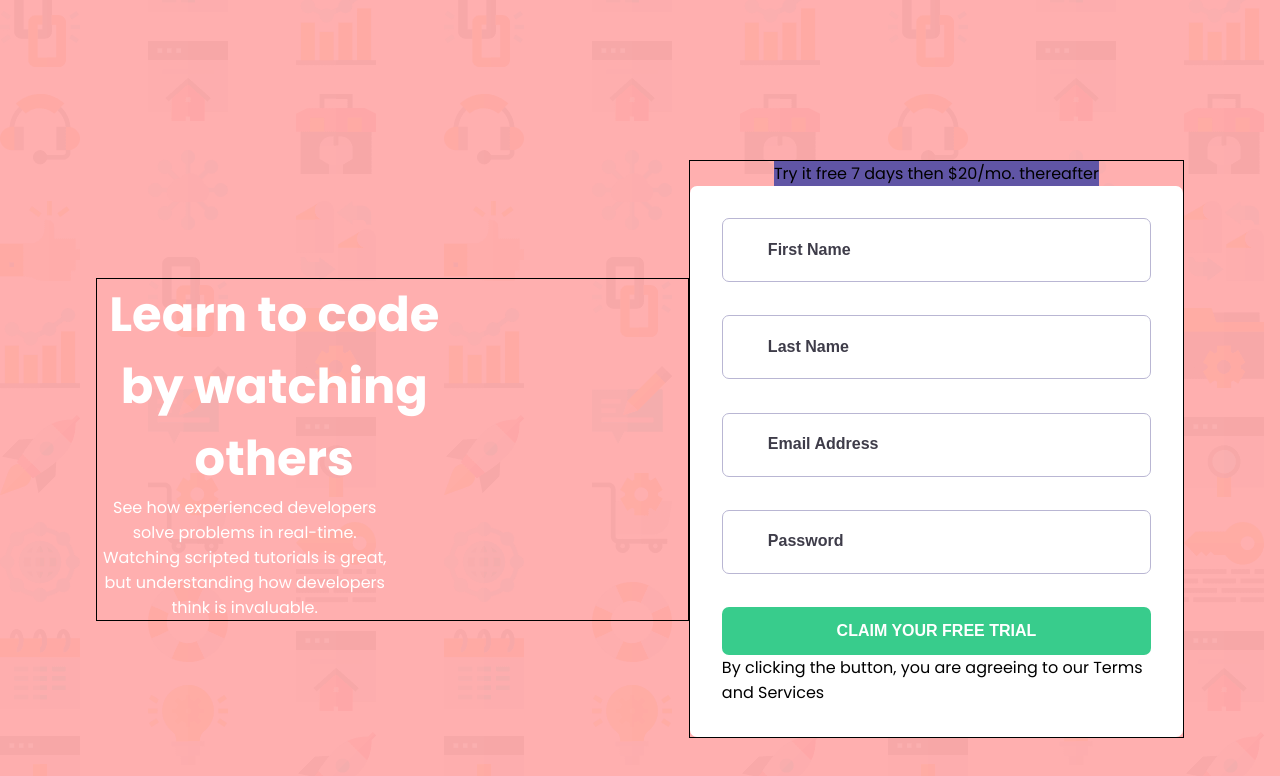
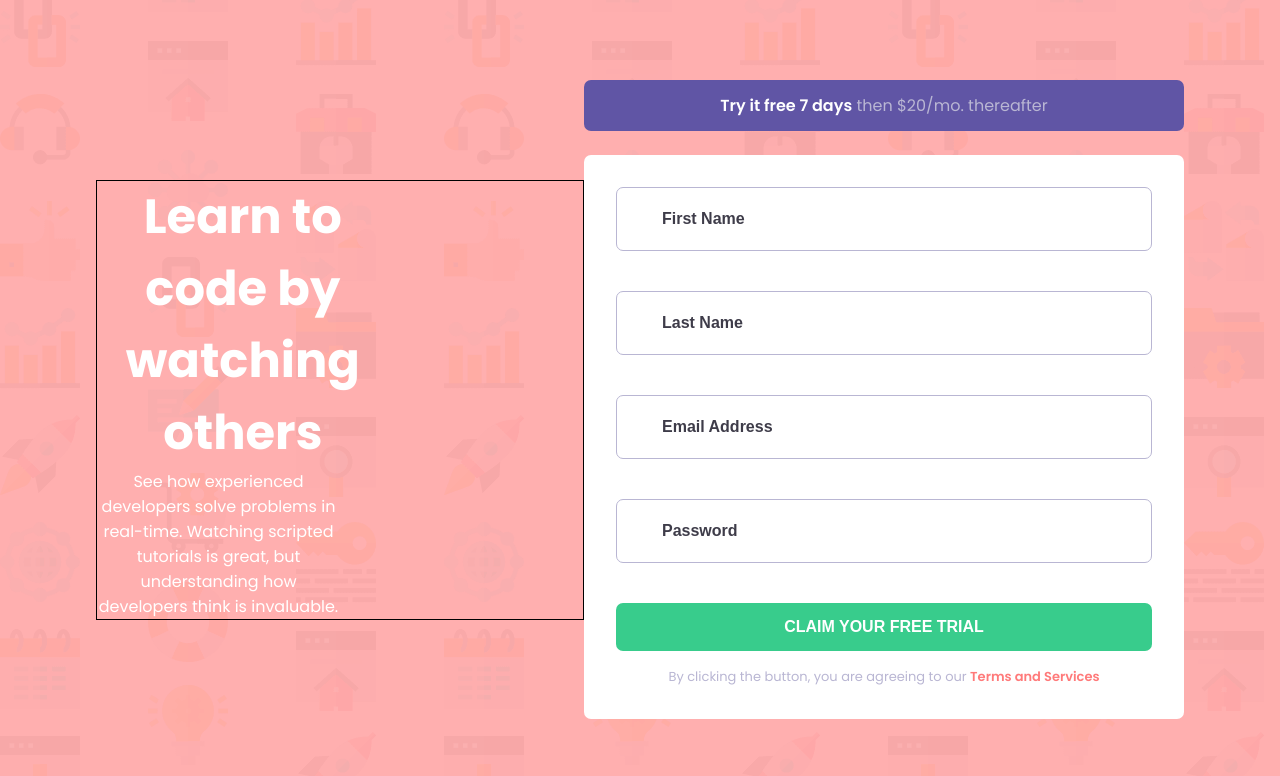
Before and after one commit to Francis-Frimpong/sign-up-form, a plain HTML site: page index.html in a window 1280 px wide. Drawn offline with Linux system fonts and the light colour scheme.

Commit message:
improved styling

```diff
--- a/index.html
+++ b/index.html
@@ -27,7 +27,7 @@
     </div>
 
     <div class="form-container">
-      <p class="form-header"> <span>Try it free 7</span> days then $20/mo. thereafter</p>
+      <p class="form-header"> <span>Try it free 7 days</span> then $20/mo. thereafter</p>
       <form action="">
 
           <input type="text" name="" placeholder="First Name">
@@ -39,7 +39,7 @@
           <input type="password" name="" placeholder="Password">
           <br>
           <button type="submit">Claim your free trial </button>
-          <p class="disclaimer">By clicking the button, you are agreeing to our <span>Terms and Services</span></p>
+          <p class="disclaimer">By clicking the button, you are agreeing to our <span class="red">Terms and Services</span></p>
       </form>
     </div>
 
--- a/style.css
+++ b/style.css
@@ -20,7 +20,7 @@ body{
     ;
     position: relative;
     z-index: 1;
-    top: 10em;
+    top: 5em;
     padding: 0 6em;
 
 }
@@ -44,21 +44,38 @@ body{
 }
 
 .form-container {
-    border: 1px solid black;
     grid-area: form-container;
     display: flex;
     flex-direction: column;
+
 }
 
 .form-header{
     background-color: hsl(248, 32%, 49%);
     margin: 0 auto;
+    max-width: 600px;
+    width: 600px;
+    text-align: center;
+    box-sizing: border-box;
+    padding: .8em 4em;
+    border-radius: 7px;
+    color: hsl(246, 25%, 77%);
+    margin-bottom: 1.5em;
+}
+
+.form-header span{
+    color: #ffffff;
+    font-weight: 600;
+
 }
 
 form{
     background-color: #ffffff;
     padding: 2em;
     border-radius: 7px;
+    box-sizing: border-box;
+    max-width: 600px;
+    width: 600px;
 
 }
 
@@ -69,13 +86,22 @@ form input{
     border-radius: 7px;
     border: 1px solid hsl(246, 25%, 77%);
     outline-color: hsl(248, 32%, 49%);
+    padding-left: 45px;
+    box-sizing: border-box;
+    color: hsl(249, 10%, 26%);
+    font-weight: 600;
+    font-size: 1rem;
+    caret-color: hsl(248, 32%, 49%)
+
+
+
 }
 
 form input::placeholder{
     color: hsl(249, 10%, 26%);
     font-weight: 600;
     font-size: 1rem;
-    padding-left: 45px;
+
 }
 
 
@@ -102,3 +128,15 @@ form button{
     height: 100vh;
     opacity: 0.6;
 }
+
+form .disclaimer{
+    text-align: center;
+    font-size: 13px;
+    padding-top: 1.3em;
+    color: hsl(246, 25%, 77%);
+}
+
+.disclaimer > .red{
+    color: hsl(0, 100%, 74%);
+    font-weight: 600;
+}
```
